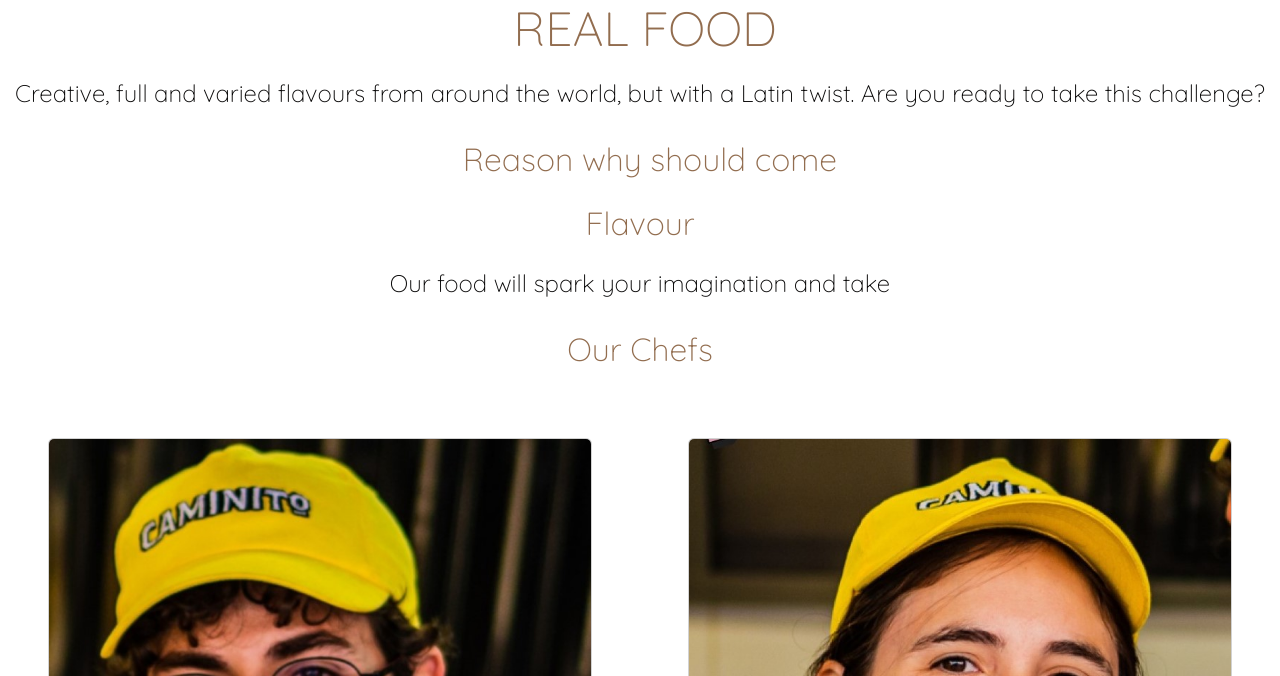
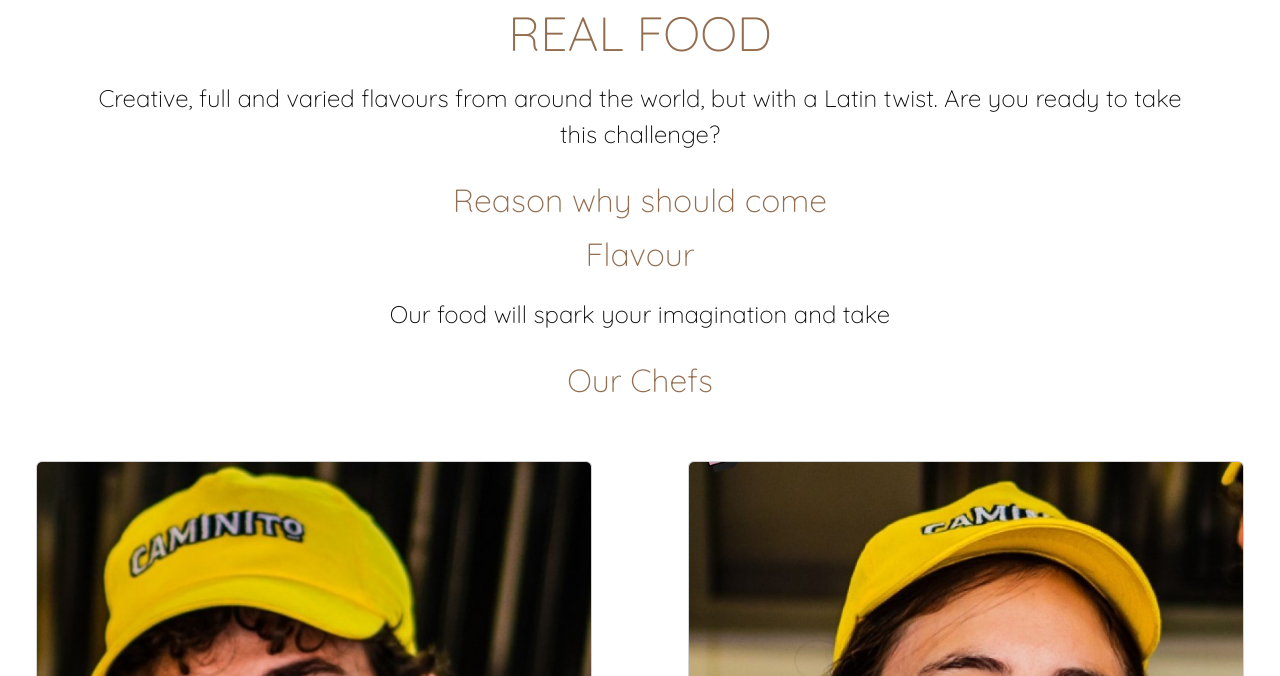
Before and after one commit to SMelian/SMelian.github.io, a website: page index.html in a window 1280 px wide. Shown: the part 1044-1720 px from the top of the page. Drawn offline with nearby package versions, Linux system fonts and the light colour scheme.

Commit message:
Index fixed

```diff
--- a/index.html
+++ b/index.html
@@ -86,23 +86,23 @@
           </div>
     </header>
     <main>
-        <section class="row">
-            <h1 class="col-12">REAL FOOD</h1>
+        <section class="container">
+            <h1 class=>REAL FOOD</h1>
             <div>
             <p>Creative, full and varied flavours from around the world, but with a Latin twist. Are you ready to take this challenge?</p>
             </div>
         </div>
         </section>
         <section>
-            <div class="row">
-                <h2 class="col-12">Reason why should come</h2>
+            <div cclass="container">
+                <h2>Reason why should come</h2>
             </div>
-            <div>
+            <div class="container">
                  <h2>Flavour</h2>
                 <P> Our food will spark your imagination and take<! you to a new world of gastronimical delights. Because our Chef are always experimenting new techniques from all around the world </P>
             </div>
                 <h2>Our Chefs</h2>
-                <div class="container-fluid py-2">
+                <div>
                     <div class="row">
                             <article class="col-sm-12 col-lg-6 p-5">
                                     <div class="card textCenter">
@@ -123,7 +123,6 @@
                                 </div>
                             </article>
                     </div>
-                </div>
                     <h2>Relax Time</h2>
                     <div class="hijo textCenter py-5 px-3">
                         <p> If you looking for a place where to chill with your friends, but it's hard sometimes because one is vegetarian, vegan and the other one is not. Just chill,
```
